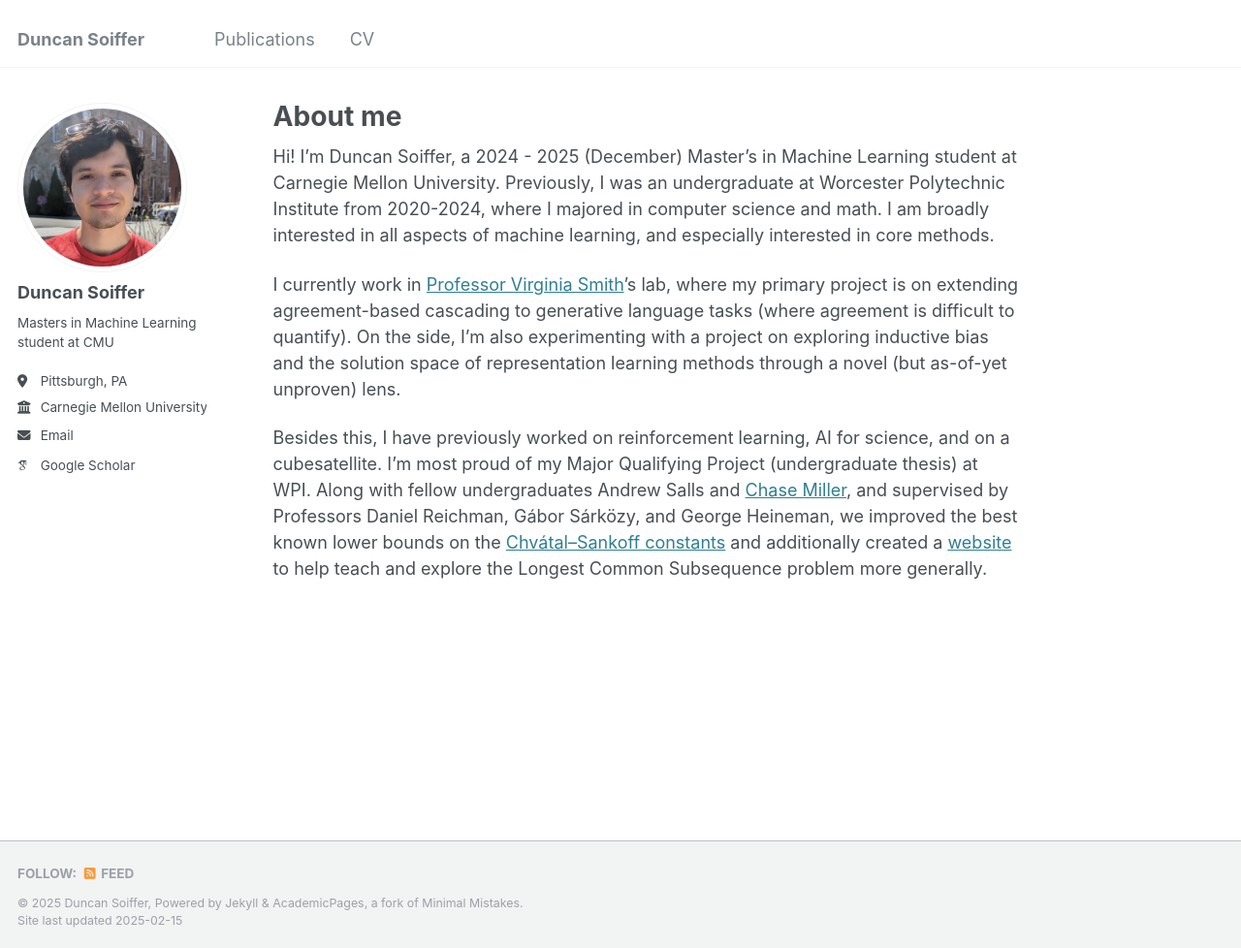
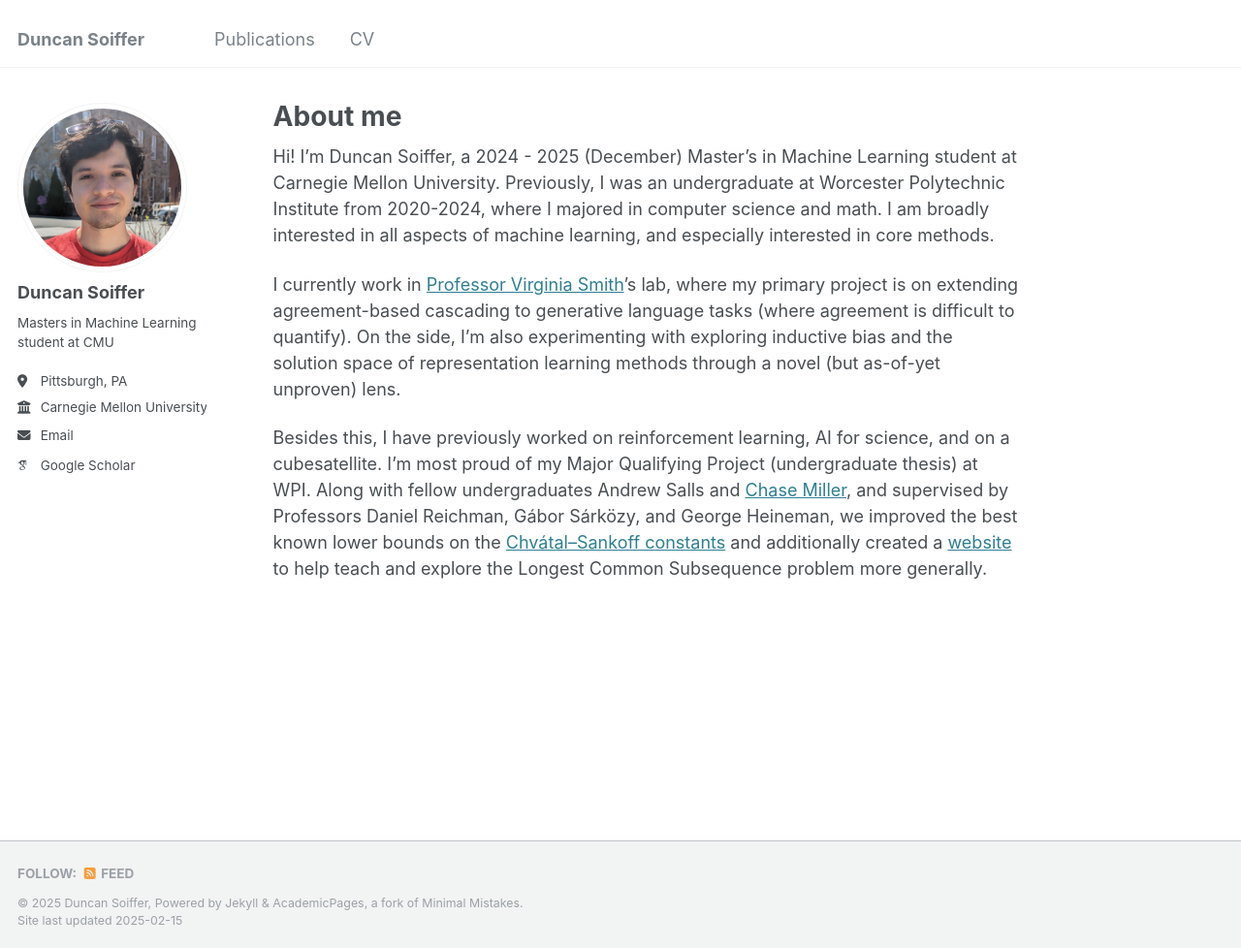
Before and after one commit to DSoiffer/DSoiffer.github.io, a Jekyll site: the page built from _pages/about.md, in a window 1280 px wide and 978 px high. Shown: the whole window at 97% size. Built offline with Jekyll 4.4.1, drawn with Linux system fonts in a browser that asks for light colours; some web fonts are replaced.

```diff
--- a/_pages/about.md
+++ b/_pages/about.md
@@ -10,6 +10,6 @@ redirect_from:
 
 Hi! I'm Duncan Soiffer, a 2024 - 2025 (December) Master's in Machine Learning student at Carnegie Mellon University. Previously, I was an undergraduate at Worcester Polytechnic Institute from 2020-2024, where I majored in computer science and math. I am broadly interested in all aspects of machine learning, and especially interested in core methods.
 
-I currently work in [Professor Virginia Smith](https://www.cs.cmu.edu/~smithv/)'s lab, where my primary project is on extending agreement-based cascading to generative language tasks (where agreement is difficult to quantify). On the side, I'm also experimenting with a project on exploring inductive bias and the solution space of representation learning methods through a novel (but as-of-yet unproven) lens.
+I currently work in [Professor Virginia Smith](https://www.cs.cmu.edu/~smithv/)'s lab, where my primary project is on extending agreement-based cascading to generative language tasks (where agreement is difficult to quantify). On the side, I'm also experimenting with exploring inductive bias and the solution space of representation learning methods through a novel (but as-of-yet unproven) lens.
 
 Besides this, I have previously worked on reinforcement learning, AI for science, and on a cubesatellite. I'm most proud of my Major Qualifying Project (undergraduate thesis) at WPI. Along with fellow undergraduates Andrew Salls and [Chase Miller](thecpmills.com), and supervised by Professors Daniel Reichman, Gábor Sárközy, and George Heineman, we improved the best known lower bounds on the [Chvátal–Sankoff constants](https://en.wikipedia.org/wiki/Chv%C3%A1tal%E2%80%93Sankoff_constants) and additionally created a [website](https://statistics-of-subsequences.github.io/) to help teach and explore the Longest Common Subsequence problem more generally.
```
Also changed, not shown: _publications/2023-06-10-paper-title-pfas-incineration.md (+1 -1 lines), _publications/2024-07-15-paper-title-improved-lower-bounds.md (+1 -1 lines), _drafts/moved-to-here/archive-layout-with-content.md (renamed from _pages/archive-layout-with-content.md), _drafts/moved-to-here/category-archive.html (renamed from _pages/category-archive.html), _drafts/moved-to-here/collection-archive.html (renamed from _pages/collection-archive.html), _drafts/moved-to-here/markdown.md (renamed from _pages/markdown.md), _drafts/moved-to-here/non-menu-page.md (renamed from _pages/non-menu-page.md), _drafts/moved-to-here/page-archive.html (renamed from _pages/page-archive.html), _drafts/moved-to-here/portfolio.html (renamed from _pages/portfolio.html), _drafts/moved-to-here/sitemap.md (renamed from _pages/sitemap.md), _drafts/moved-to-here/tag-archive.html (renamed from _pages/tag-archive.html), _drafts/moved-to-here/talkmap.html (renamed from _pages/talkmap.html), _drafts/moved-to-here/talks.html (renamed from _pages/talks.html), _drafts/moved-to-here/teaching.html (renamed from _pages/teaching.html), 2 more files.
